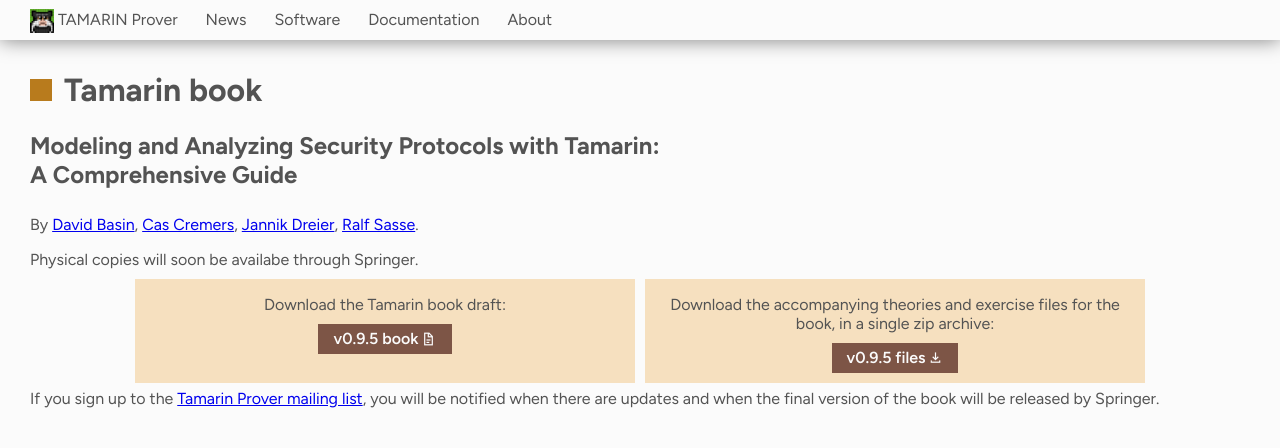
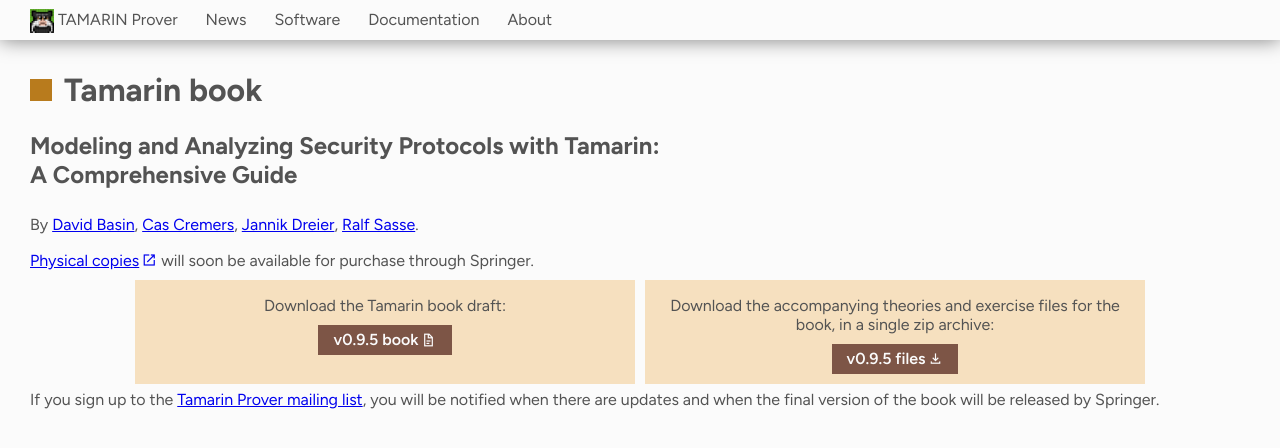
Before and after one commit to tamarin-prover/tamarin-prover.github.io, a Jekyll site: the page built from book/index.html, in a window 1280 px wide. Shown: the top 448 px of the page. Built offline with Jekyll 4.4.1, drawn with Linux system fonts in a browser that asks for light colours.

Commit message:
Added link to Springer website.

```diff
--- a/book/index.html
+++ b/book/index.html
@@ -17,7 +17,7 @@
     <a href="{{ person.website }}">{{ person.name }}</a>{% if forloop.last != true %}, {% else %}.{% endif %}
     {% endfor %}
 </p>
-<p>Physical copies will soon be availabe through Springer.</p>
+<p><a href="https://link.springer.com/book/9783031909351" class="external">Physical copies</a> will soon be available for purchase through Springer.</p>
 <div class="book-downloads">
     <div class="book-download">
         <p>Download the Tamarin book draft:</p>
```
